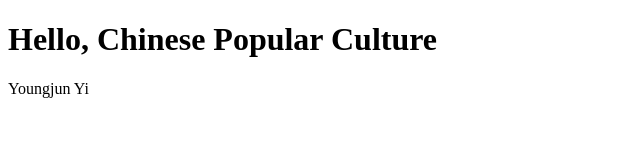
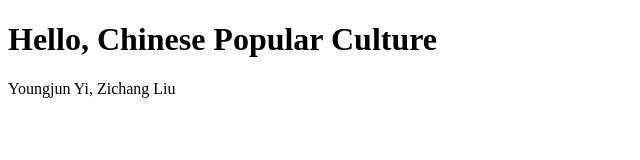
Before and after one commit to lzcemma/lzcemma.github.io, a plain HTML site: page index.html in a window 1280 px wide. Shown: the whole page, without its empty margins (0-640 px from the left). Drawn offline with Linux system fonts and the light colour scheme.

Commit message:
minor change

```diff
--- a/index.html
+++ b/index.html
@@ -2,6 +2,6 @@
 <html>
 <body>
 <h1>Hello, Chinese Popular Culture</h1>
-<p>Youngjun Yi</p>
+<p>Youngjun Yi, Zichang Liu</p>
 </body>
 </html>
```
